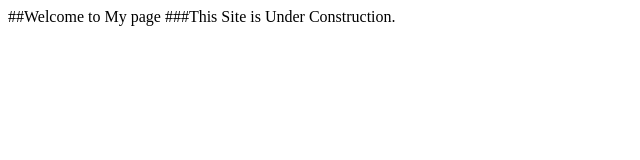
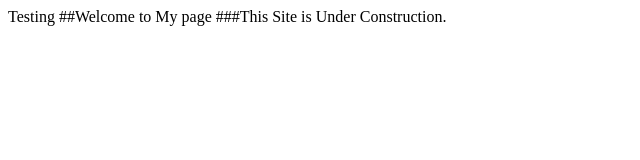
Before and after one commit to LokeshSingal/LokeshSingal.github.io, a plain HTML site: page index.html in a window 1280 px wide. Shown: the whole page, without its empty margins (0-640 px from the left). Drawn offline with Linux system fonts and the light colour scheme.

Commit message:
Update index.html

```diff
--- a/index.html
+++ b/index.html
@@ -1,4 +1,8 @@
 
-
+<HTMl>
+<Body>
+Testing
+</Body>
+</HTML>
 ##Welcome to My page
 ###This Site is Under Construction.
```
